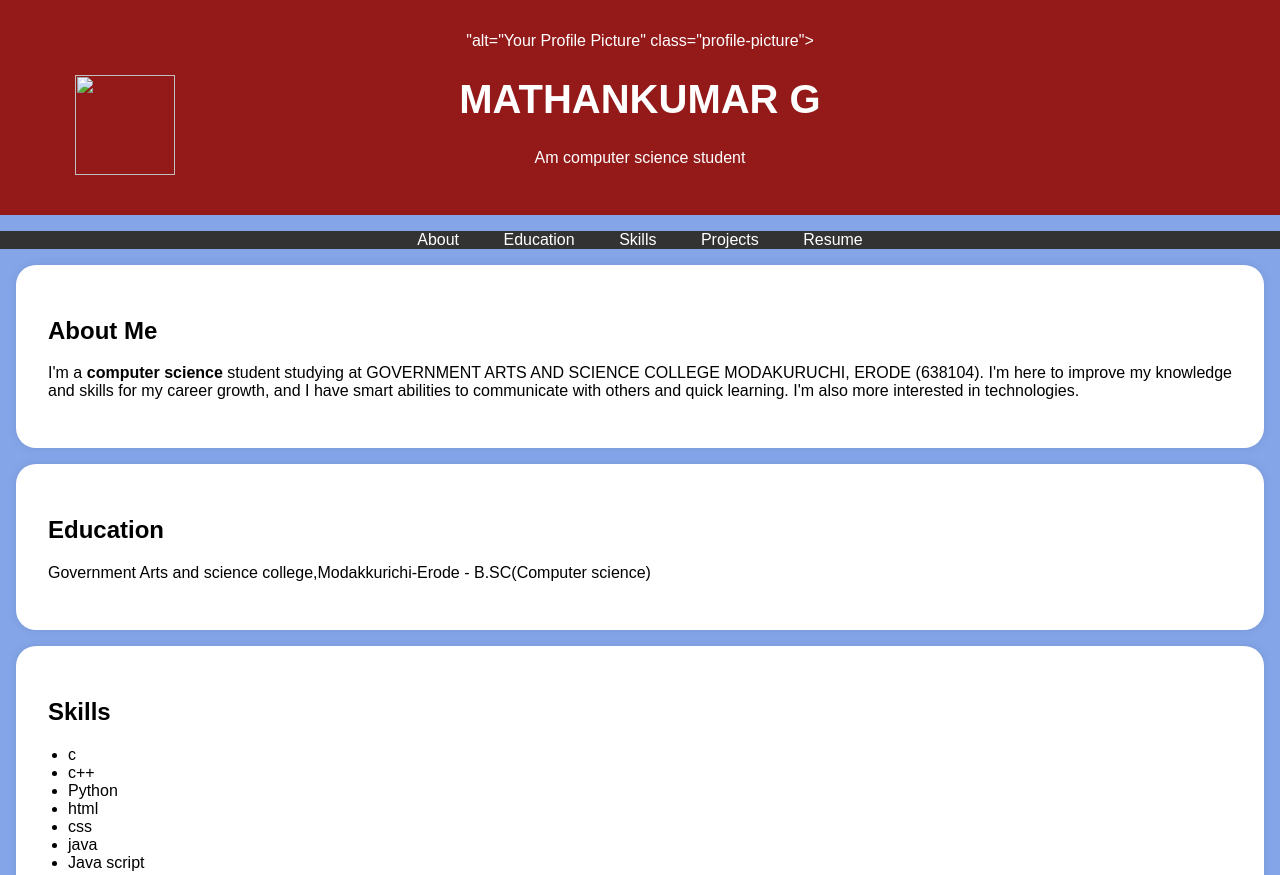
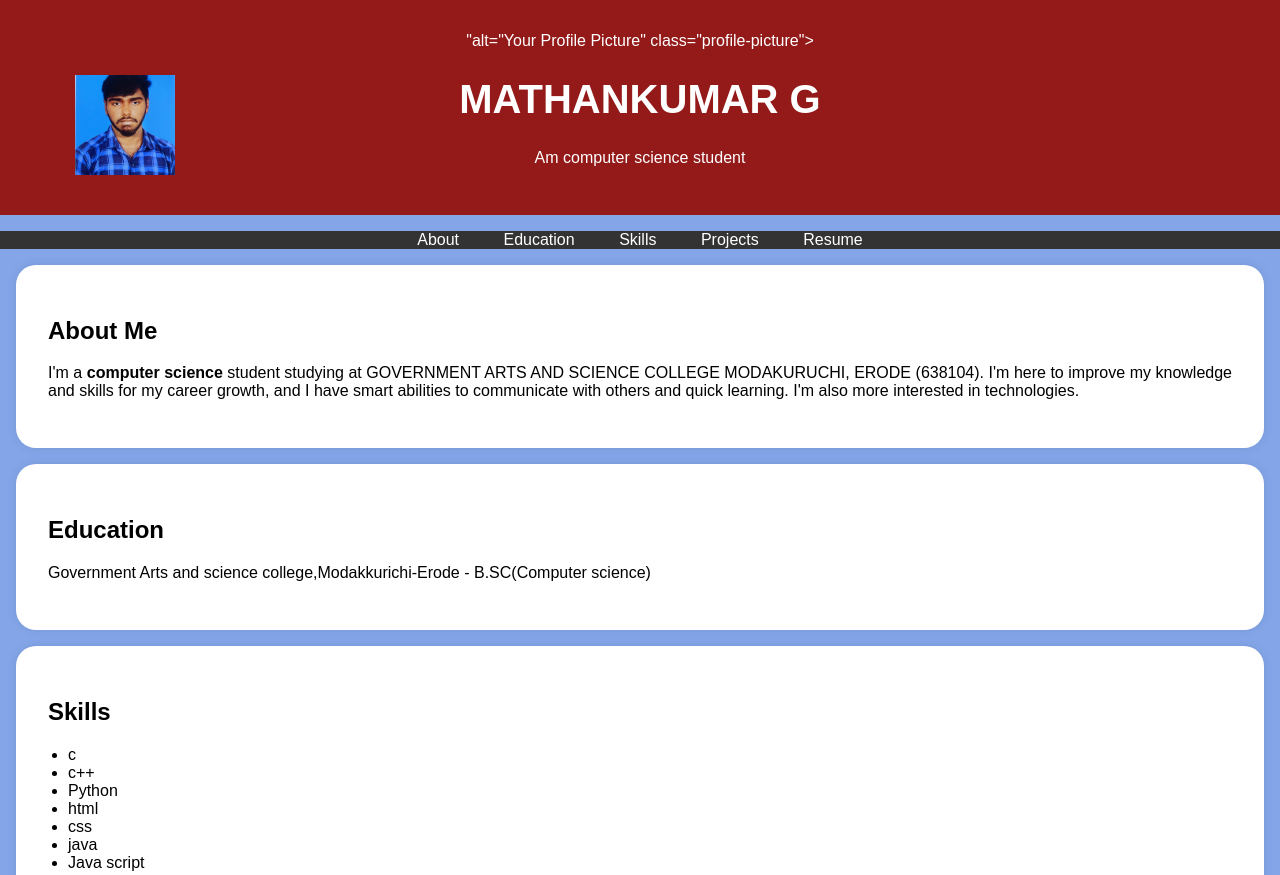
Before and after one commit to Mathankumar942006/digital--portfolio, a plain HTML site: page madhan.html in a window 1280 px wide. Shown: the top 875 px of the page. Drawn offline with Linux system fonts and the light colour scheme.

Commit message:
Update madhan.html

```diff
--- a/madhan.html
+++ b/madhan.html
@@ -95,7 +95,7 @@
     <header>
         <div class="header-content">
             <!-- Add your profile picture here -->
-            <img src="IMG-20250317-WA0003.jpg alt="Your Profile Picture" class="profile-picture">
+            <img src="IMG-20250317-WA0003.jpg" alt="Your Profile Picture" class="profile-picture">
                 "alt="Your Profile Picture" class="profile-picture">
             <h1>MATHANKUMAR G</h1>
             <p>Am computer science student</p>
```
